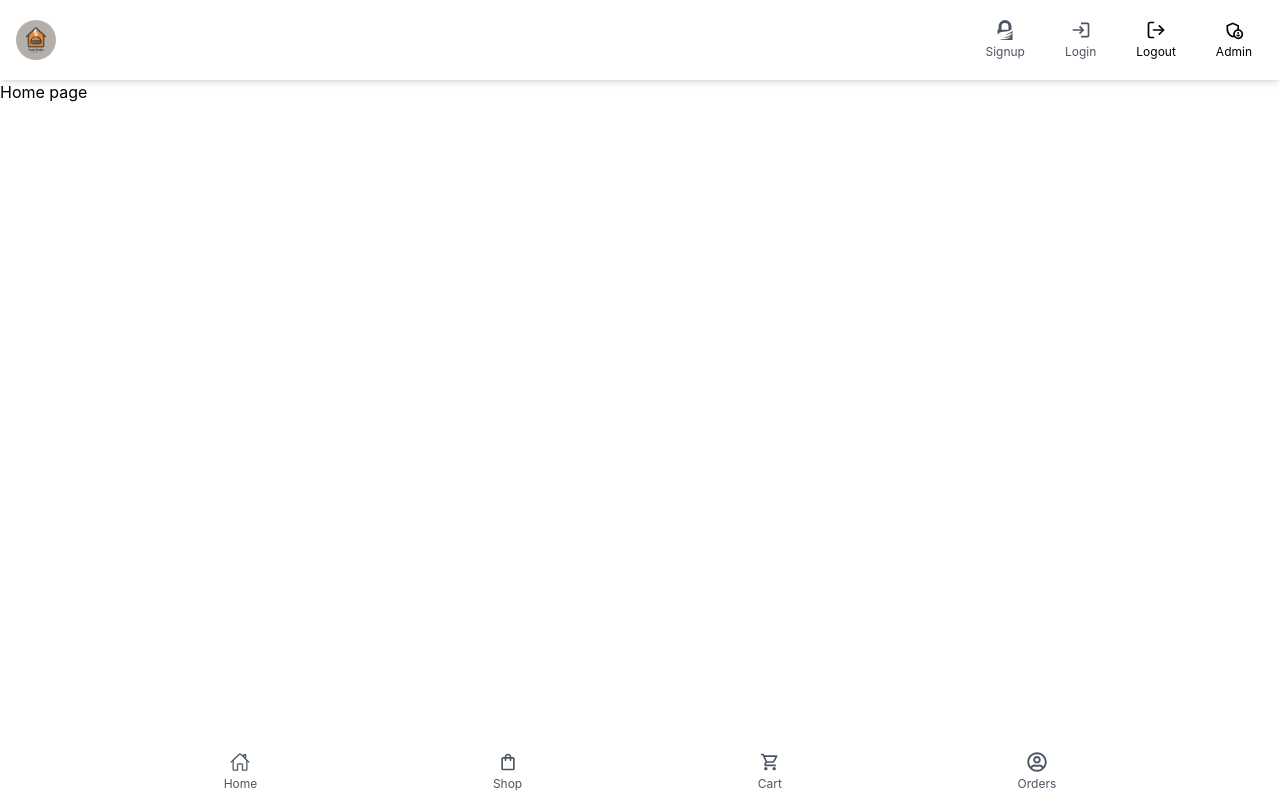
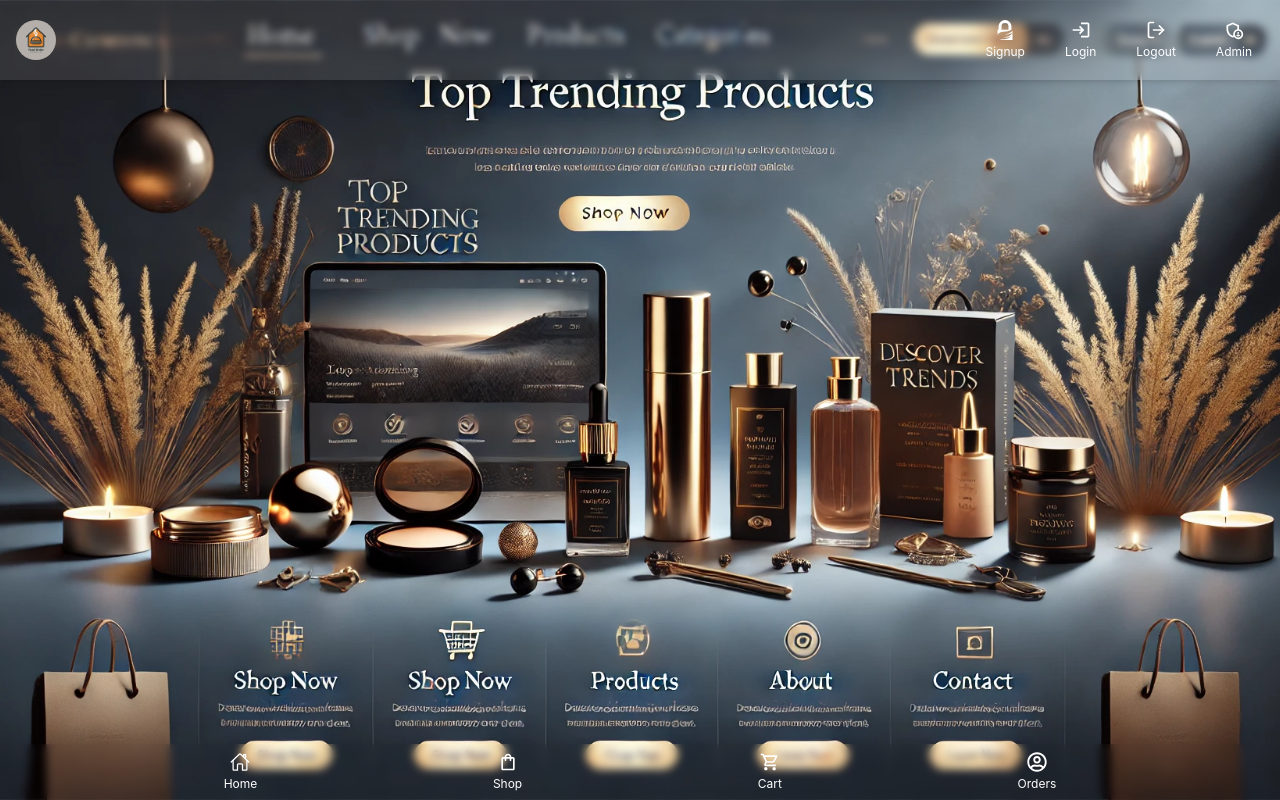
Before and after one commit to bankmanage50665/fullStackEcommerce, a React (Create React App) app in the folder my-app/: page / in a window 1280 px wide. Built offline with nearby package versions, Linux system fonts and the light colour scheme.

Commit message:
Fix some small bugs

```diff
--- a/my-app/src/App.js
+++ b/my-app/src/App.js
@@ -24,6 +24,7 @@ import {
   checkAuthLoader,
 } from "./middleware/getToken";
 import LoginWith from "./components/LoginWith";
+import Home from "./shared/component/Home";
 
 const router = createBrowserRouter([
   {
@@ -32,7 +33,7 @@ const router = createBrowserRouter([
     loader: getTokenLoader,
     id: "token",
     children: [
-      { index: true, element: <h1>Home page </h1> },
+      { index: true, element: <Home/> },
       { path: "about", element: <h1>About page</h1> },
       { path: "signup", element: <Signup /> },
 
--- a/my-app/src/shared/Navigation/Footer.jsx
+++ b/my-app/src/shared/Navigation/Footer.jsx
@@ -9,14 +9,14 @@ export default function Footer() {
 
     return (
         <footer className='w-full'>
-            <div className="w-full footer-container fixed bottom-0 left-0 right-0 flex justify-evenly">
+            <div className="w-full footer-container fixed bottom-0 left-0 right-0 flex justify-evenly backdrop-blur-sm">
 
                 <NavLink
                     to="products/cart"
                     className={({ isActive }) =>
-                        `flex flex-col items-center px-3 py-2 rounded-lg transition-colors duration-200 hover:bg-luxury-gold ${isActive
+                        ` flex  flex-col items-center px-3 py-2 rounded-lg transition-colors duration-200 hover:bg-luxury-gold text-white hover:text-black ${isActive
                             ? 'bg-gray-200 text-custom-blue'
-                            : 'text-gray-600 hover:bg-gray-100 hover:text-custom-blue'
+                            : 'text-white hover:bg-gray-100 hover:text-custom-blue'
                         }`
                     }
                 >
@@ -27,7 +27,7 @@ export default function Footer() {
                 <NavLink
                     to="products/cart"
                     className={({ isActive }) =>
-                        `flex flex-col items-center px-3 py-2 rounded-lg transition-colors duration-200 hover:bg-luxury-gold ${isActive
+                        `flex flex-col items-center px-3 py-2 rounded-lg transition-colors duration-200 hover:bg-luxury-gold   text-white hover:text-black   ${isActive
                             ? 'bg-gray-200 text-custom-blue'
                             : 'text-gray-600 hover:bg-gray-100 hover:text-custom-blue'
                         }`
@@ -40,7 +40,7 @@ export default function Footer() {
                 <NavLink
                     to="products/cart"
                     className={({ isActive }) =>
-                        `flex flex-col items-center px-3 py-2 rounded-lg transition-colors duration-200 hover:bg-luxury-gold ${isActive
+                        `flex flex-col items-center px-3 py-2 rounded-lg transition-colors duration-200 hover:bg-luxury-gold  text-white hover:text-black   ${isActive
                             ? 'bg-gray-200 text-custom-blue'
                             : 'text-gray-600 hover:bg-gray-100 hover:text-custom-blue'
                         }`
@@ -53,7 +53,7 @@ export default function Footer() {
                 <NavLink
                     to="products/cart"
                     className={({ isActive }) =>
-                        `flex flex-col items-center px-3 py-2 rounded-lg transition-colors duration-200 hover:bg-luxury-gold ${isActive
+                        `flex flex-col items-center px-3 py-2 rounded-lg transition-colors duration-200 hover:bg-luxury-gold   text-white hover:text-black  ${isActive
                             ? 'bg-gray-200 text-custom-blue'
                             : 'text-gray-600 hover:bg-gray-100 hover:text-custom-blue'
                         }`
--- a/my-app/src/shared/Navigation/MainNavigation.jsx
+++ b/my-app/src/shared/Navigation/MainNavigation.jsx
@@ -13,7 +13,7 @@ export default function MainNavigation() {
   // fixed top-0 left-0 right-0 z-50
 
   return (
-    <header className="w-full px-4 py-3 bg-white bg-opacity-80 backdrop-blur-sm  shadow-md transition-all duration-300 ease-in-out">
+    <header className="w-full px-4 py-3 fixed top-0 left-0 right-0 z-50 bg-white bg-opacity-10 backdrop-blur-sm  shadow-md transition-all duration-300 ease-in-out">
       <div className="max-w-7xl mx-auto">
         <ul className="flex flex-wrap justify-between items-center">
           <li>
@@ -25,7 +25,7 @@ export default function MainNavigation() {
             <NavLink
               to="products/cart"
               className={({ isActive }) =>
-                `flex flex-col items-center px-3 py-2 rounded-lg transition-colors duration-200 hover:bg-luxury-gold ${isActive
+                `flex flex-col items-center px-3 py-2 rounded-lg transition-colors duration-200 hover:bg-luxury-gold text-white hover:text-black  ${isActive
                   ? 'bg-gray-200 text-black'
                   : 'text-gray-600 hover:bg-luxury-gold hover:text-black'
                 }`
@@ -37,7 +37,7 @@ export default function MainNavigation() {
             <NavLink
               to="products/cart"
               className={({ isActive }) =>
-                `flex flex-col items-center px-3 py-2 rounded-lg transition-colors duration-200 hover:bg-luxury-gold ${isActive
+                `flex flex-col items-center px-3 py-2 rounded-lg transition-colors duration-200 hover:bg-luxury-gold  text-white hover:text-black  ${isActive
                   ? 'bg-gray-200 text-custom-blue'
                   : 'text-gray-600 hover:bg-gray-100 hover:text-custom-blue'
                 }`
@@ -51,7 +51,7 @@ export default function MainNavigation() {
             <Form action="/logout" method="post">
               <button
                 type="submit"
-                className="flex flex-col  items-center px-3 py-2 rounded-lg bg-custom-red  hover:bg-luxury-gold transition-colors duration-200"
+                className="flex flex-col  items-center px-3 py-2 rounded-lg bg-custom-red  hover:bg-luxury-gold transition-colors duration-200  text-white hover:text-black  "
               >
                 <FiLogOut className="h-5 w-5 mb-1" />
                 <span className="text-xs">Logout</span>
@@ -62,7 +62,7 @@ export default function MainNavigation() {
             <NavLink
               to="products/cart"
               className={({ isActive }) =>
-                `flex flex-col items-center px-3 py-2 rounded-lg transition-colors duration-200 hover:bg-luxury-gold${isActive
+                `flex flex-col items-center px-3 py-2 rounded-lg transition-colors duration-200 hover:bg-luxury-gold  text-white hover:text-black  ${isActive
                   ? 'bg-gray-200 text-custom-blue'
                   : 'text-gray-600 hover:bg-gray-100 hover:text-custom-blue'
                 }`
--- /dev/null
+++ b/my-app/src/shared/component/Home.jsx
@@ -0,0 +1,11 @@
+import img from "../../assets/home.webp"
+
+
+export default function Home() {
+    return <>
+        <div className="h-screen w-full">
+            <img src={img} className="object-cover h-full w-full" />
+        </div>
+
+    </>
+}
```
Also changed, not shown: my-app/src/assets/home.webp (added).
